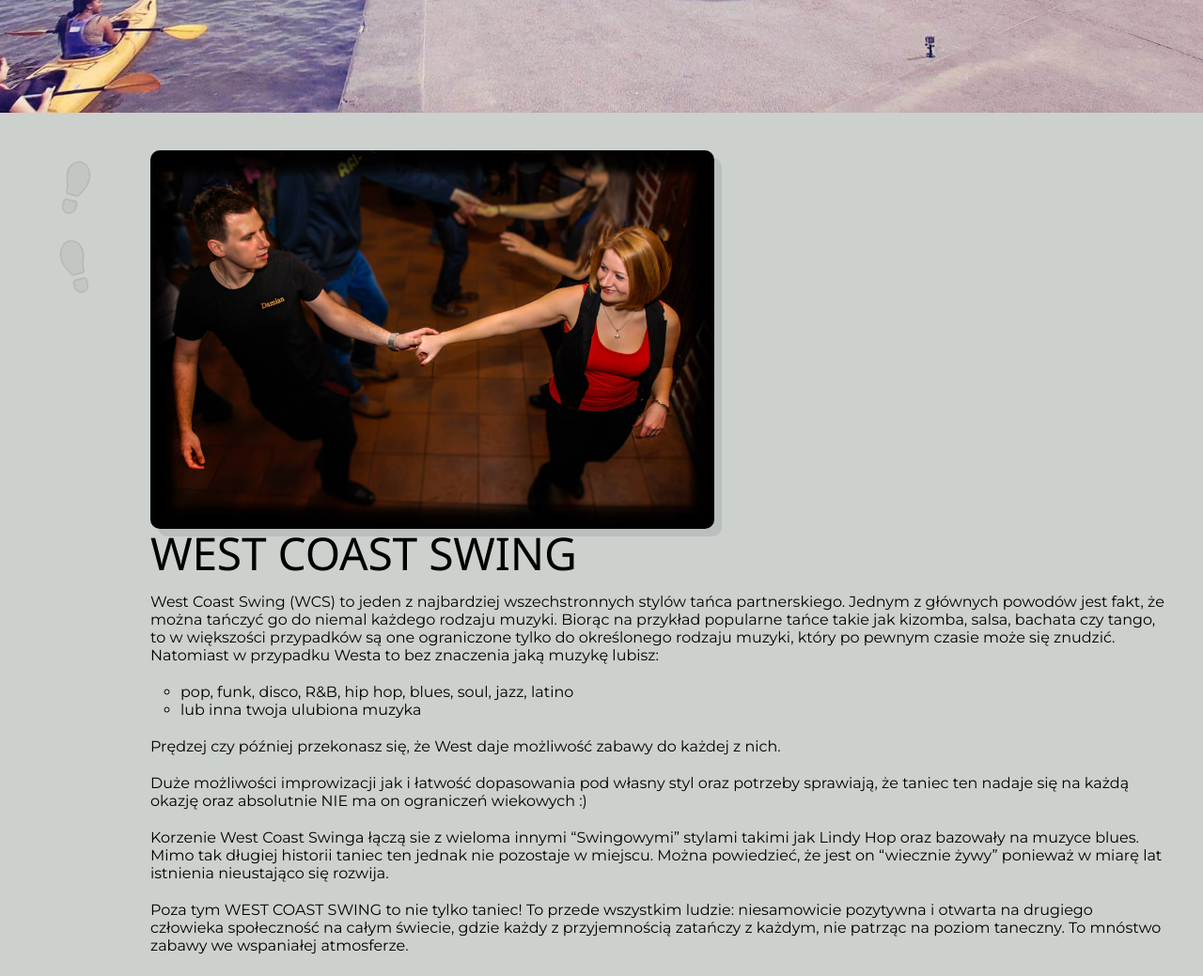
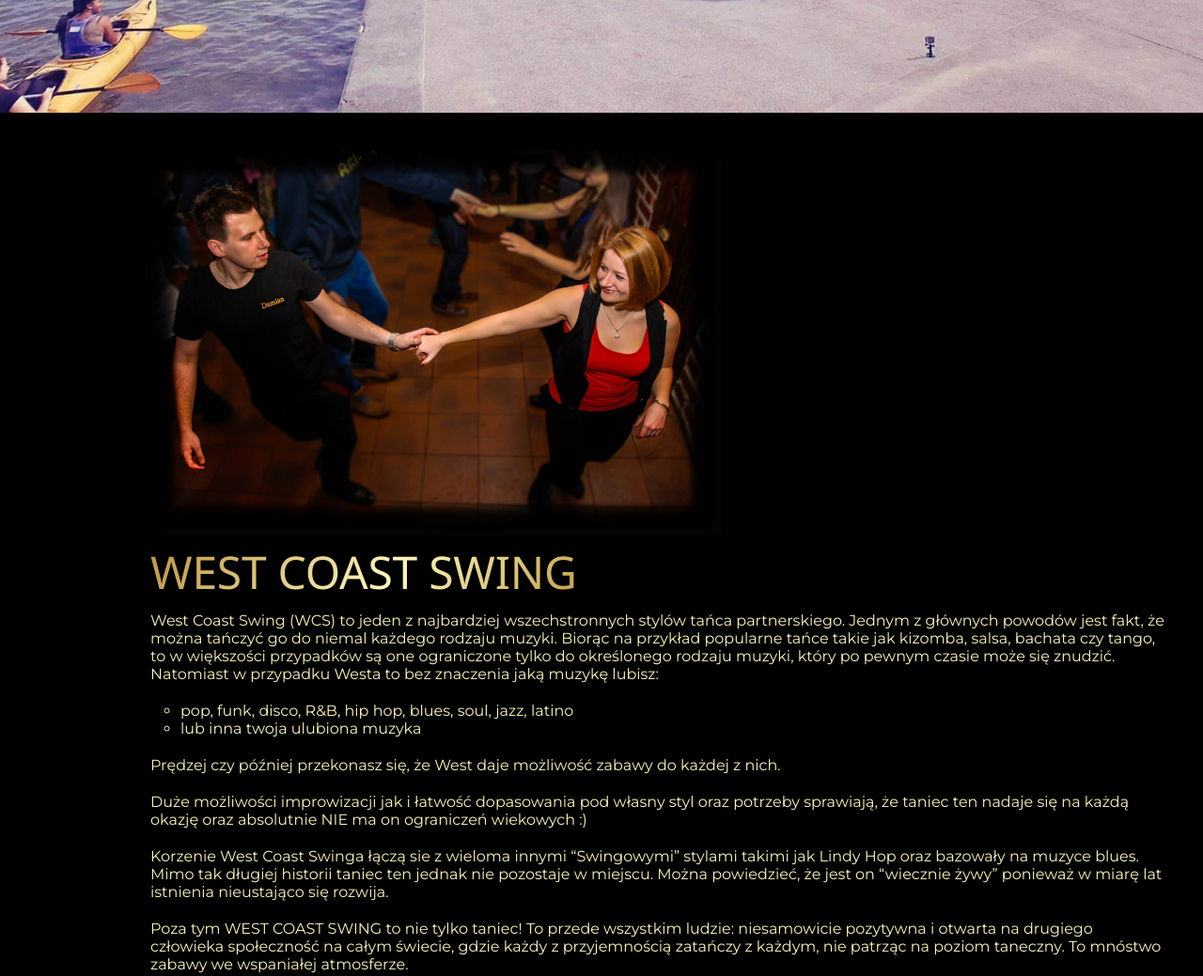
Before and after one commit to WestieGumis/WCSwroclaw, a plain HTML site: page index.html in a window 1280 px wide. Shown: the part 680-1719 px from the top of the page at 94% size. Drawn offline with nearby package versions, Linux system fonts and the light colour scheme.

Commit message:
improved section about wcs

```diff
--- a/css/style.scss
+++ b/css/style.scss
@@ -206,15 +206,34 @@ header {
 }
 
 .about-wcs {
-  background-color: rgb(204, 209, 205);
+  background-color: rgb(0, 0, 0);
   padding: 40px;
   display: flex;
   gap: 40px;
+  color: #fbf5b7;
+
+  .flex-container {
+    display: flex;
+    align-items: center;
+    gap: 20px;
+    flex-wrap: wrap;
+  }
 
   .our-photo {
     max-width: 600px;
   }
   h2 {
+    background-image: linear-gradient(
+      128deg,
+      #bf953f,
+      #fcf6ba,
+      #b38728,
+      #fbf5b7,
+      #aa771c
+    );
+    -webkit-background-clip: text;
+    background-clip: text;
+    -webkit-text-fill-color: transparent;
     text-transform: uppercase;
     font-size: 3rem;
     line-height: 2.75rem;
--- a/index.html
+++ b/index.html
@@ -63,10 +63,8 @@
           <path d="M44.0273 54H34.0273C32.9228 54 32.0273 54.8954 32.0273 56V61.1716C32.0273 62.9826 32.7468 64.7194 34.0273 66C35.3079 67.2806 37.0448 68 38.8558 68H39.1756C40.9847 68 42.7204 67.2845 44.004 66.0096C45.299 64.7234 46.0273 62.9735 46.0273 61.1482V56C46.0273 54.8954 45.1319 54 44.0273 54Z" fill-opacity="0.25" stroke-linecap="round" stroke-linejoin="round" />
         </svg>
       </div>
-      <div>
-        <div>
-        <img class="photo our-photo" src="./img/ania-damian-west-coast-swing.jpg" alt="Ania & Damian West Coast Swing">
-      </div>
+      <div class="flex-container">
+        <div><img class="photo our-photo" src="./img/ania-damian-west-coast-swing.jpg" alt="Ania & Damian West Coast Swing"></div>
       <div>
       <h2>West Coast Swing</h2>
       <p>West Coast Swing (WCS) to jeden z najbardziej wszechstronnych stylów tańca partnerskiego.
```
Also changed, not shown: css/style.css, 1 other file.
